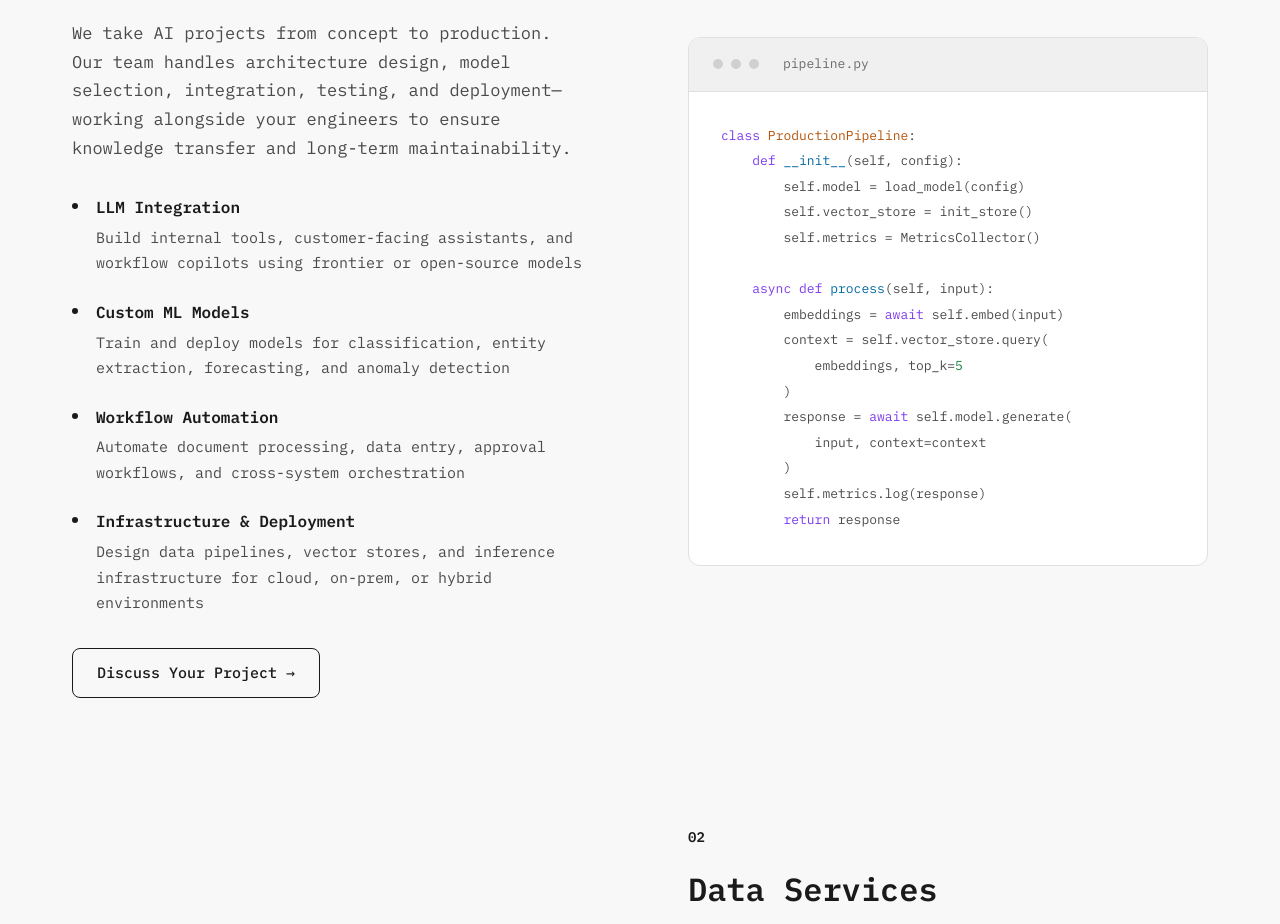
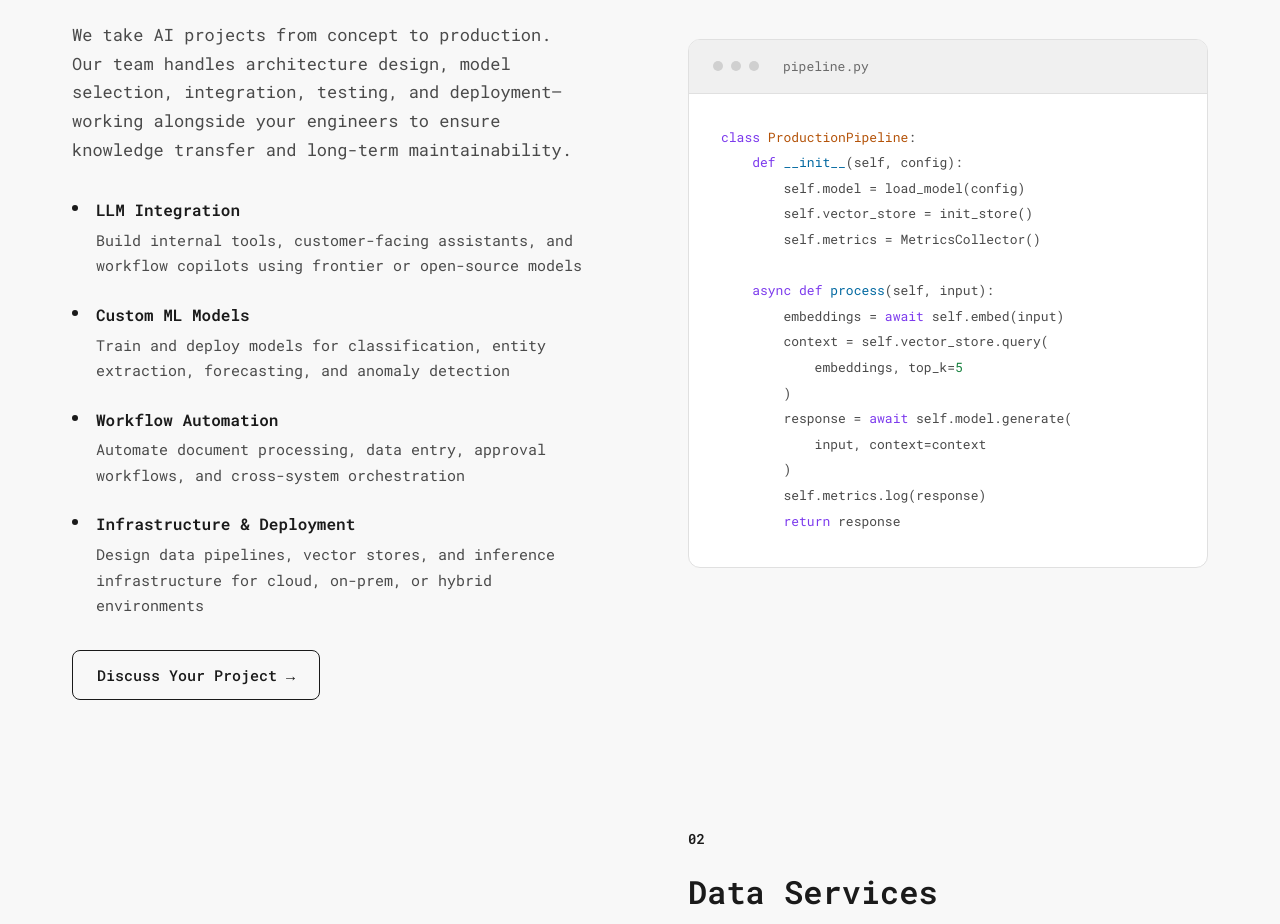
Before and after one commit to simpleintel/alternative-hypothesis, a plain HTML site: page index.html in a window 1280 px wide. Shown: the part 3049-3973 px from the top of the page. Drawn offline with Linux system fonts and the light colour scheme.

Commit message:
Try Roboto Mono - cleaner typewriter

```diff
--- a/index.html
+++ b/index.html
@@ -7,7 +7,7 @@
     <meta name="description" content="We design, build, and deploy AI systems tailored to real business workflows. Practical ROI, infrastructure-aware implementations, and long-term maintainability.">
     <link rel="preconnect" href="https://fonts.googleapis.com">
     <link rel="preconnect" href="https://fonts.gstatic.com" crossorigin>
-    <link href="https://fonts.googleapis.com/css2?family=IBM+Plex+Mono:wght@400;500;600;700&display=swap" rel="stylesheet">
+    <link href="https://fonts.googleapis.com/css2?family=Roboto+Mono:wght@400;500;600;700&display=swap" rel="stylesheet">
     <link rel="stylesheet" href="styles.css">
 </head>
 <body>
--- a/styles.css
+++ b/styles.css
@@ -26,8 +26,8 @@
     --error: #ef4444;
 
     /* Typography - Clean Typewriter */
-    --font-display: 'IBM Plex Mono', 'Consolas', monospace;
-    --font-body: 'IBM Plex Mono', 'Consolas', monospace;
+    --font-display: 'Roboto Mono', monospace;
+    --font-body: 'Roboto Mono', monospace;
 
     /* Spacing */
     --space-xs: 0.25rem;
```
